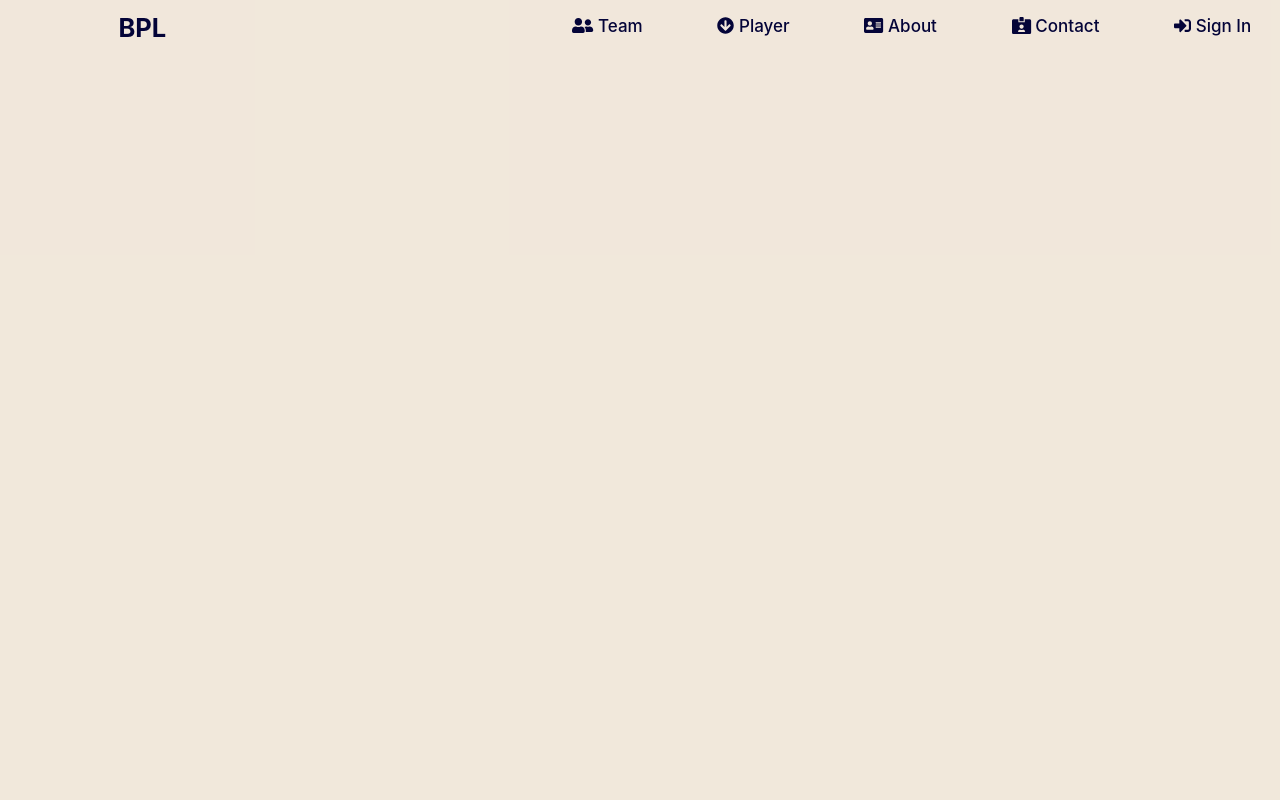
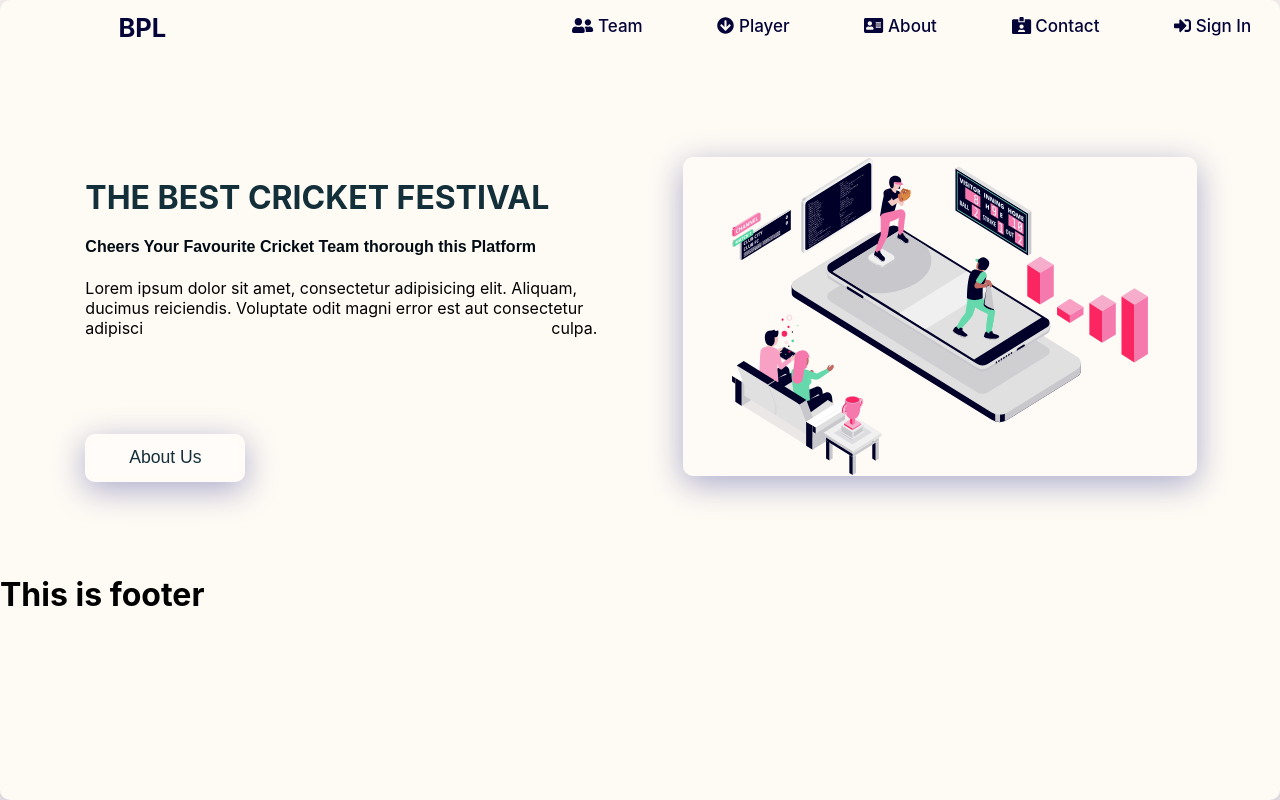
Before and after one commit to muktar-webdev/BPL-Application, a React (Create React App) app: page / in a window 1280 px wide. Built offline with nearby package versions, Linux system fonts and the light colour scheme.

Commit message:
Main Component Completed

```diff
--- a/src/App.css
+++ b/src/App.css
@@ -2,11 +2,18 @@ body {
   margin: 0px;
   padding: 0px;
   box-sizing: border-box;
-  background-color:#fef8f0;
+  background-color: #fef8f0;
 }
 
-.App{
+.App {
   width: 100%;
   min-height: 100vh;
-  background-color: #ebe0d1a9;
+
+  /* --GlassMorphism-- */
+  background-color: #f5e0c4;
+  background: rgba(255, 255, 255, 0.25);
+  box-shadow: 0 8px 32px 0 rgba(31, 38, 135, 0.37);
+  backdrop-filter: blur(5.5px);
+  -webkit-backdrop-filter: blur(5.5px);
+  border-radius: 10px;
 }
--- a/src/App.js
+++ b/src/App.js
@@ -1,11 +1,14 @@
-import './App.css';
-import Header from './components/Header/Header';
+import "./App.css";
+import Footer from "./components/Footer/Footer";
+import Header from "./components/Header/Header";
+import Main from "./components/Main/Main";
 
 function App() {
   return (
     <div className="App">
       <Header></Header>
-
+      <Main></Main>
+      <Footer></Footer>
     </div>
   );
 }
--- a/src/components/Footer/Footer.js
+++ b/src/components/Footer/Footer.js
@@ -0,0 +1,11 @@
+import React from 'react';
+
+const Footer = () => {
+    return (
+        <div>
+            <h1>This is footer</h1>
+        </div>
+    );
+};
+
+export default Footer;
--- a/src/components/Main/Main.css
+++ b/src/components/Main/Main.css
@@ -0,0 +1,45 @@
+.main-container {
+  margin-top: 6%;
+  display: flex;
+  flex-direction: row;
+  flex-wrap: wrap;
+  justify-content: space-evenly;
+}
+.half-width {
+  width: 40%;
+}
+.half-width img {
+  width: 100%;
+  height: 80%;
+
+  /* --Glassmorphism-- */
+  box-shadow: 0 8px 32px 0 rgba(31, 38, 135, 0.37);
+  backdrop-filter: blur(5.5px);
+  -webkit-backdrop-filter: blur(5.5px);
+  border-radius: 10px;
+  border: 1px solid rgba(255, 255, 255, 0.18);
+}
+.half-width h1 {
+  color: #132f3a;
+}
+.half-width h4 {
+  font-family: Arial, Helvetica, sans-serif;
+  color: #020c14;
+}
+.main-btn {
+  width: 10rem;
+  padding: 0.8rem;
+  color: #132f3a;
+  font-weight: 500;
+  font-size: 1.1rem;
+  border-radius: 1.5rem;
+  margin-top: 5rem;
+
+  /* --Glassmorphism-- */
+  background: rgba(255, 255, 255, 0.25);
+  box-shadow: 0 8px 32px 0 rgba(31, 38, 135, 0.37);
+  backdrop-filter: blur(5.5px);
+  -webkit-backdrop-filter: blur(5.5px);
+  border-radius: 10px;
+  border: 1px solid rgba(255, 255, 255, 0.18);
+}
--- a/src/components/Main/Main.js
+++ b/src/components/Main/Main.js
@@ -0,0 +1,25 @@
+import React from "react";
+import "./Main.css";
+import scoreBoard from "..//../images/scoreboard_img.svg";
+
+const Main = () => {
+  return (
+    <div className="main-container">
+      <div className="half-width">
+        <h1>THE BEST CRICKET FESTIVAL</h1>
+        <h4>Cheers Your Favourite Cricket Team thorough this Platform</h4>
+        <p style={{textAlignLast:"justify"}}>
+          Lorem ipsum dolor sit amet, consectetur adipisicing elit. Aliquam,
+          ducimus reiciendis. Voluptate odit magni error est aut consectetur
+          adipisci culpa.
+        </p>
+        <button className="main-btn">About Us</button>
+      </div>
+      <div className="half-width">
+        <img src={scoreBoard} alt="" />
+      </div>
+    </div>
+  );
+};
+
+export default Main;
```
Also changed, not shown: src/images/scoreboard_img.svg (added).
